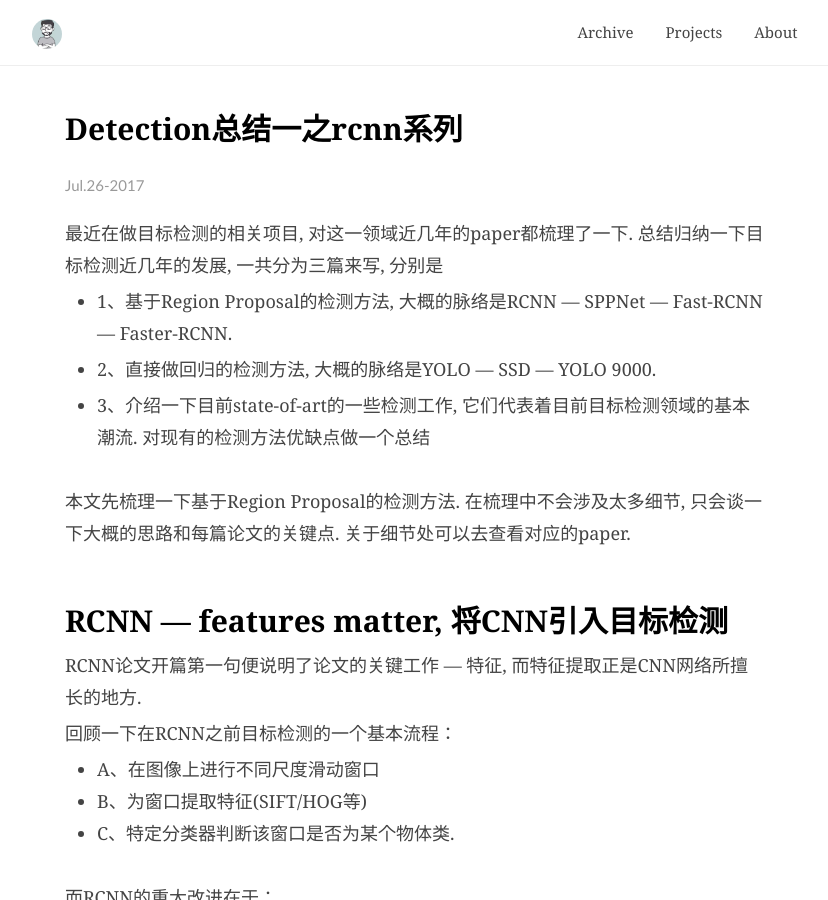
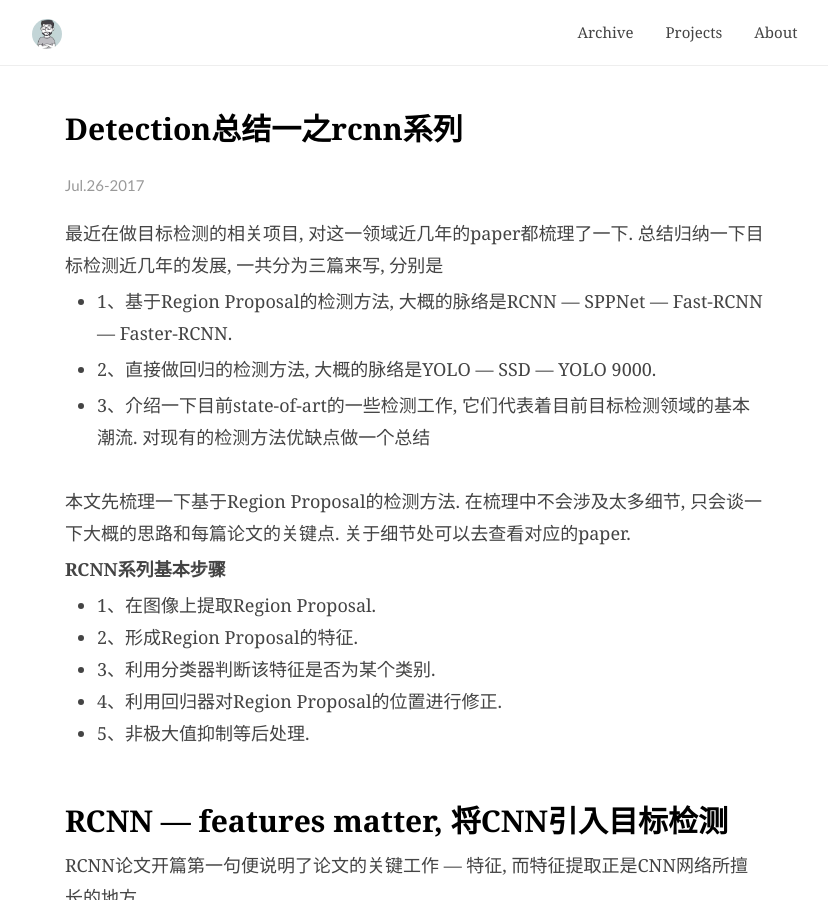
Before and after one commit to JiangQH/JiangQH.github.io, a Jekyll site: the page built from _posts/2017-7-26-Detection总结一之RCNN系列.md, in a window 1280 px wide and 900 px high. Shown: the whole window, without its empty margins (225-1053 px from the left). Built offline with Jekyll 4.4.1, drawn with Linux system fonts in a browser that asks for light colours; our own code applies the rules of GitHub Pages for plain Markdown files; formulas are drawn with MathJax 3; comment, search, counter and statistics services are not loaded.

Commit message:
change layout

```diff
--- a/_posts/2017-7-26-Detection总结一之RCNN系列.md
+++ b/_posts/2017-7-26-Detection总结一之RCNN系列.md
@@ -7,6 +7,13 @@
 - 3、介绍一下目前state-of-art的一些检测工作, 它们代表着目前目标检测领域的基本潮流. 对现有的检测方法优缺点做一个总结
 
 本文先梳理一下基于Region Proposal的检测方法. 在梳理中不会涉及太多细节, 只会谈一下大概的思路和每篇论文的关键点. 关于细节处可以去查看对应的paper.
+
+**RCNN系列基本步骤**
+- 1、在图像上提取Region Proposal.
+- 2、形成Region Proposal的特征.
+- 3、利用分类器判断该特征是否为某个类别.
+- 4、利用回归器对Region Proposal的位置进行修正.
+- 5、非极大值抑制等后处理.
 
 ## RCNN --- features matter, 将CNN引入目标检测
 RCNN论文开篇第一句便说明了论文的关键工作 --- 特征, 而特征提取正是CNN网络所擅长的地方.
```
